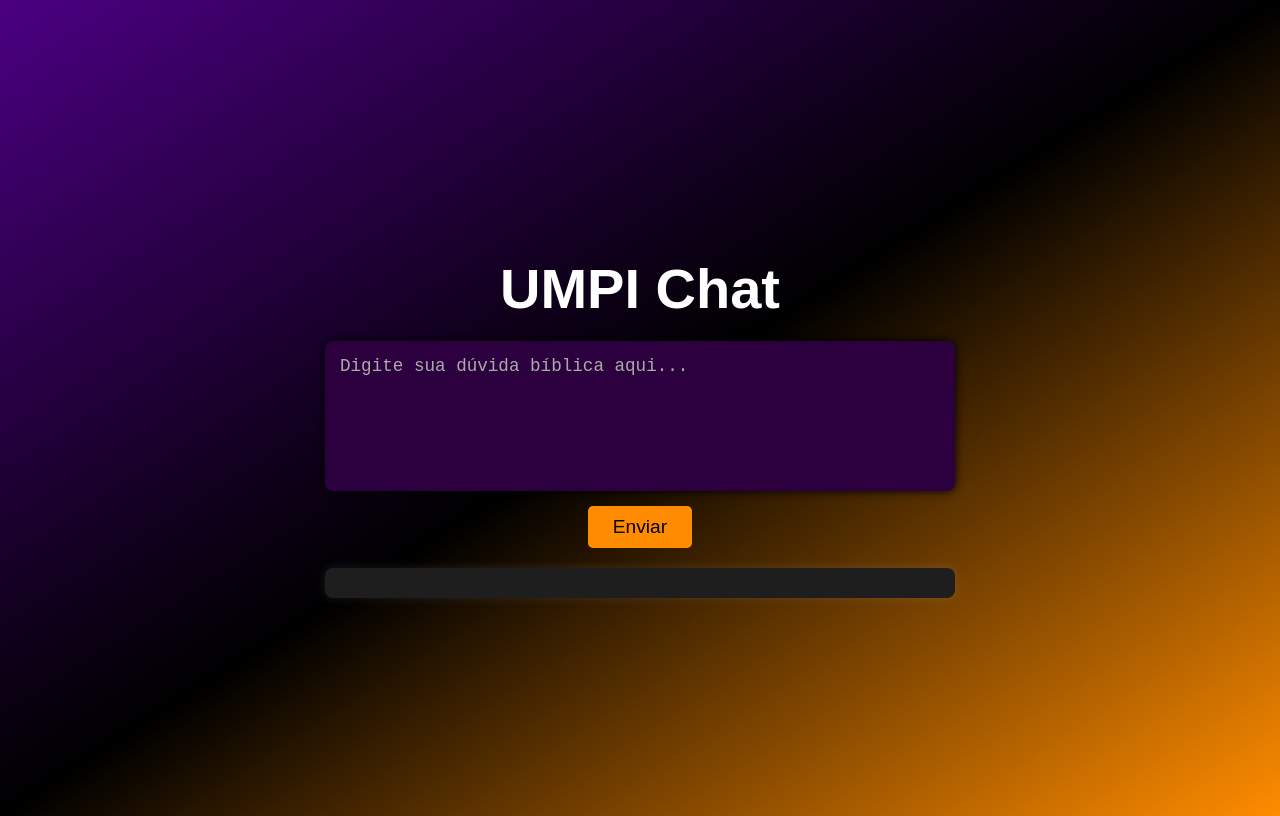
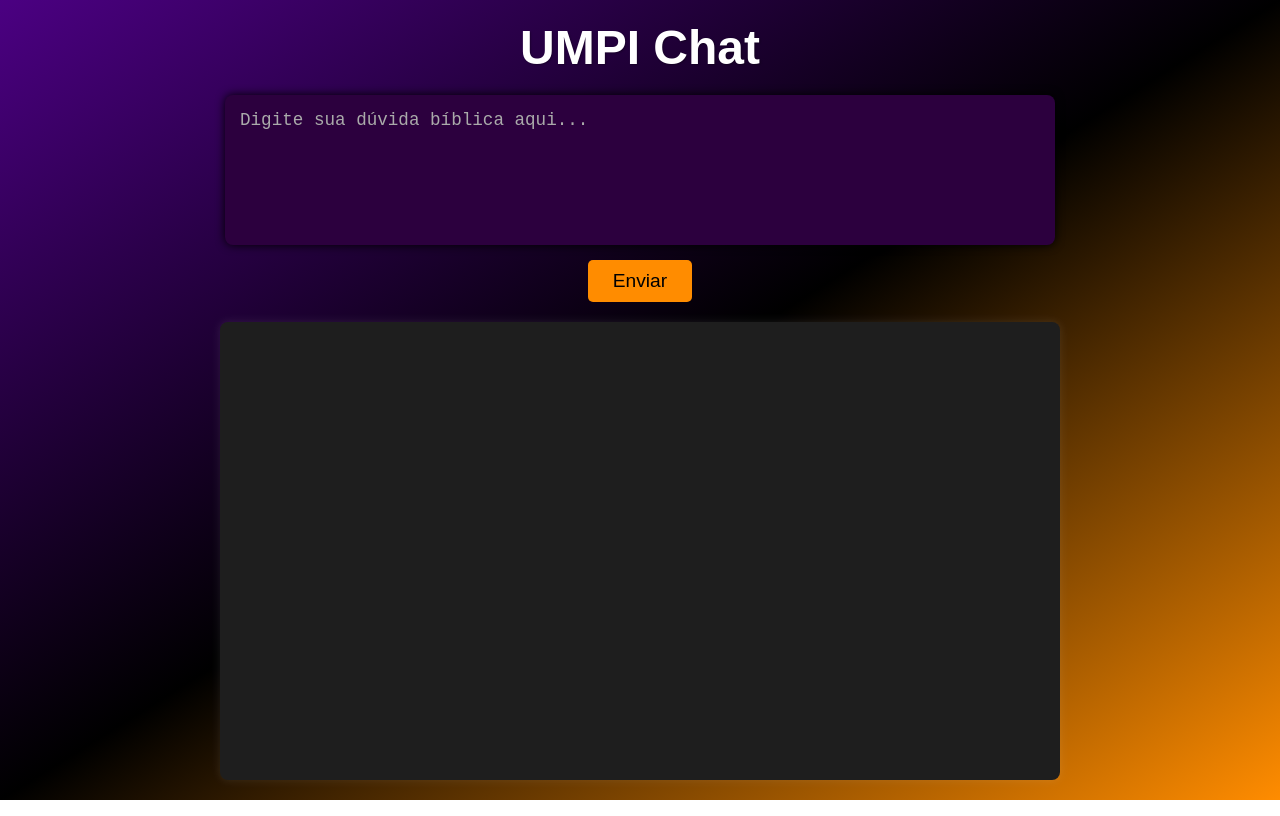
Before and after one commit to viniairam7/Umpi-Chat, a plain HTML site: page index.html in a window 1280 px wide. Drawn offline with Linux system fonts and the light colour scheme.

Commit message:
Update style.css

```diff
--- a/style.css
+++ b/style.css
@@ -1,9 +1,9 @@
 body {
     display: flex;
     flex-direction: column;
-    justify-content: center;
     align-items: center;
     height: 100vh;
+    margin: 0;
     background: linear-gradient(to bottom right, #4b0082, #000000, #ff8c00);
     color: white;
     font-family: Arial, sans-serif;
@@ -13,8 +13,8 @@ body {
 }
 
 h1 {
-    font-size: 3.5rem;
-    margin-bottom: 20px;
+    font-size: 3rem;
+    margin: 0 0 20px 0;
     animation: fadeIn 2s ease-in-out;
     color: #ffffff;
 }
@@ -24,7 +24,8 @@ h1 {
     flex-direction: column;
     align-items: center;
     width: 100%;
-    max-width: 600px;
+    max-width: 800px;
+    flex-grow: 1; /* Permite que a área da resposta cresça */
 }
 
 textarea {
@@ -54,6 +55,7 @@ button {
     cursor: pointer;
     color: #000;
     transition: background-color 0.3s;
+    margin-bottom: 20px;
 }
 
 button:hover {
@@ -61,14 +63,16 @@ button:hover {
 }
 
 .resposta {
-    margin-top: 20px;
+    flex-grow: 1; /* Faz com que cresça conforme o espaço disponível */
+    width: 100%;
     background-color: #1e1e1e;
     color: #ffffff;
-    padding: 15px;
+    padding: 20px;
     border-radius: 8px;
     box-shadow: 0 0 10px rgba(255, 255, 255, 0.1);
     white-space: pre-line;
-    width: 100%;
+    overflow-y: auto;
+    max-height: 60vh; /* Controla altura máxima */
 }
 
 @keyframes fadeIn {
```
